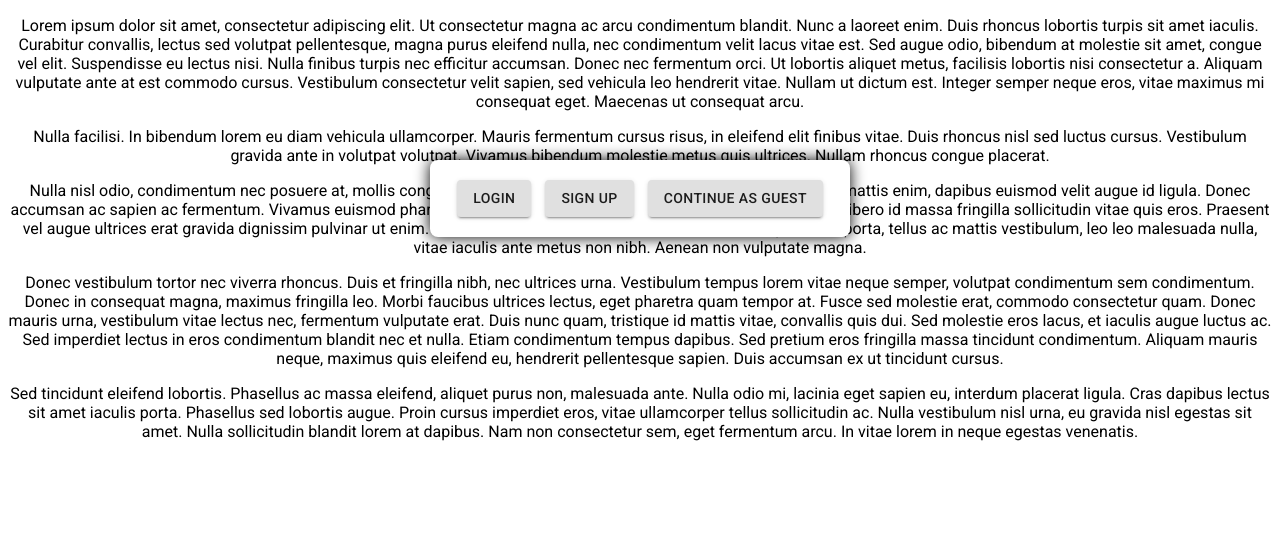
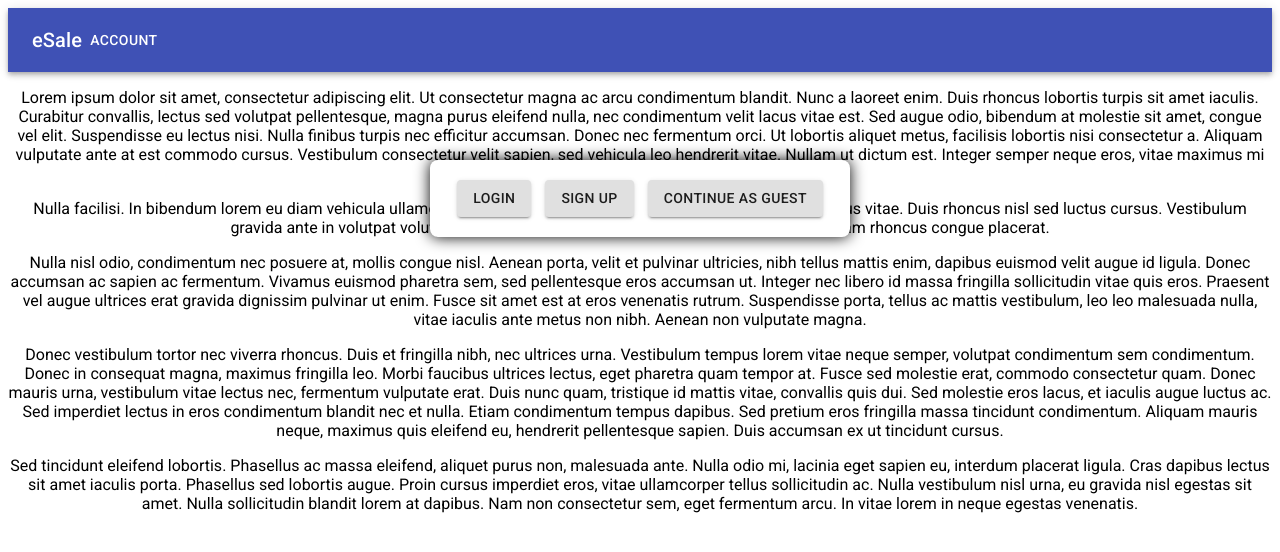
Before and after one commit to dreko1/CSC307-eSale, a React (Create React App) app in the folder frontend/: page / in a window 1280 px wide. Shown: the top 552 px of the page. Built offline with nearby package versions, Linux system fonts and the light colour scheme.

Commit message:
created header

```diff
--- a/frontend/package.json
+++ b/frontend/package.json
@@ -4,6 +4,7 @@
   "private": true,
   "dependencies": {
     "@material-ui/core": "^4.11.4",
+    "@material-ui/icons": "^4.11.2",
     "@testing-library/jest-dom": "^5.12.0",
     "@testing-library/react": "^11.2.6",
     "@testing-library/user-event": "^12.8.3",
--- a/frontend/src/App.js
+++ b/frontend/src/App.js
@@ -1,5 +1,6 @@
 import './App.css';
 import SignIn from './Signin'
+import Header from './Header'
 
 //I do not know how to present different html based on whether you are on the main page or some sub-page.
 //Right now it just renders the main page (which only has <Login> at the moment)
@@ -10,6 +11,7 @@ function App() {
     //I just put some random lorem ipsum text in there to make sure the sign in works. Remove it if you want.
     return (
     <div className="App">
+        <Header />
         <SignIn />
         <p>Lorem ipsum dolor sit amet, consectetur adipiscing elit. Ut consectetur magna ac arcu condimentum blandit. Nunc a laoreet enim. Duis rhoncus lobortis turpis sit amet iaculis. Curabitur convallis, lectus sed volutpat pellentesque, magna purus eleifend nulla, nec condimentum velit lacus vitae est. Sed augue odio, bibendum at molestie sit amet, congue vel elit. Suspendisse eu lectus nisi. Nulla finibus turpis nec efficitur accumsan. Donec nec fermentum orci. Ut lobortis aliquet metus, facilisis lobortis nisi consectetur a. Aliquam vulputate ante at est commodo cursus. Vestibulum consectetur velit sapien, sed vehicula leo hendrerit vitae. Nullam ut dictum est. Integer semper neque eros, vitae maximus mi consequat eget. Maecenas ut consequat arcu.</p>
         <p>Nulla facilisi. In bibendum lorem eu diam vehicula ullamcorper. Mauris fermentum cursus risus, in eleifend elit finibus vitae. Duis rhoncus nisl sed luctus cursus. Vestibulum gravida ante in volutpat volutpat. Vivamus bibendum molestie metus quis ultrices. Nullam rhoncus congue placerat.</p>
--- /dev/null
+++ b/frontend/src/Header.js
@@ -0,0 +1,20 @@
+import React from 'react';
+import AppBar from '@material-ui/core/AppBar';
+import Toolbar from '@material-ui/core/Toolbar';
+import Typography from '@material-ui/core/Typography';
+import Button from '@material-ui/core/Button';
+
+export default function ButtonAppBar() {
+  return (
+    <div>
+      <AppBar position="static">
+        <Toolbar>
+          <Typography variant="h6">
+            eSale
+          </Typography>
+          <Button color="inherit">Account</Button>
+        </Toolbar>
+      </AppBar>
+    </div>
+  );
+}
```
Also changed, not shown: 1 other file (tests, documents, lock files or other folders).
